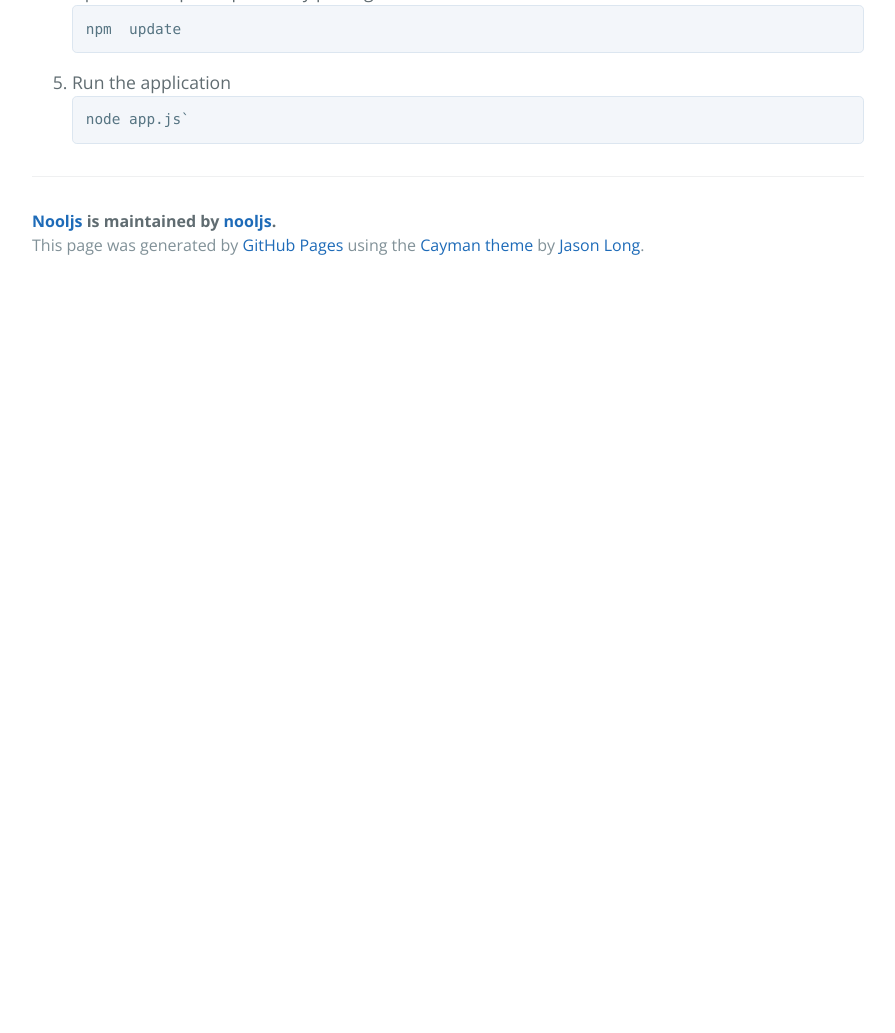
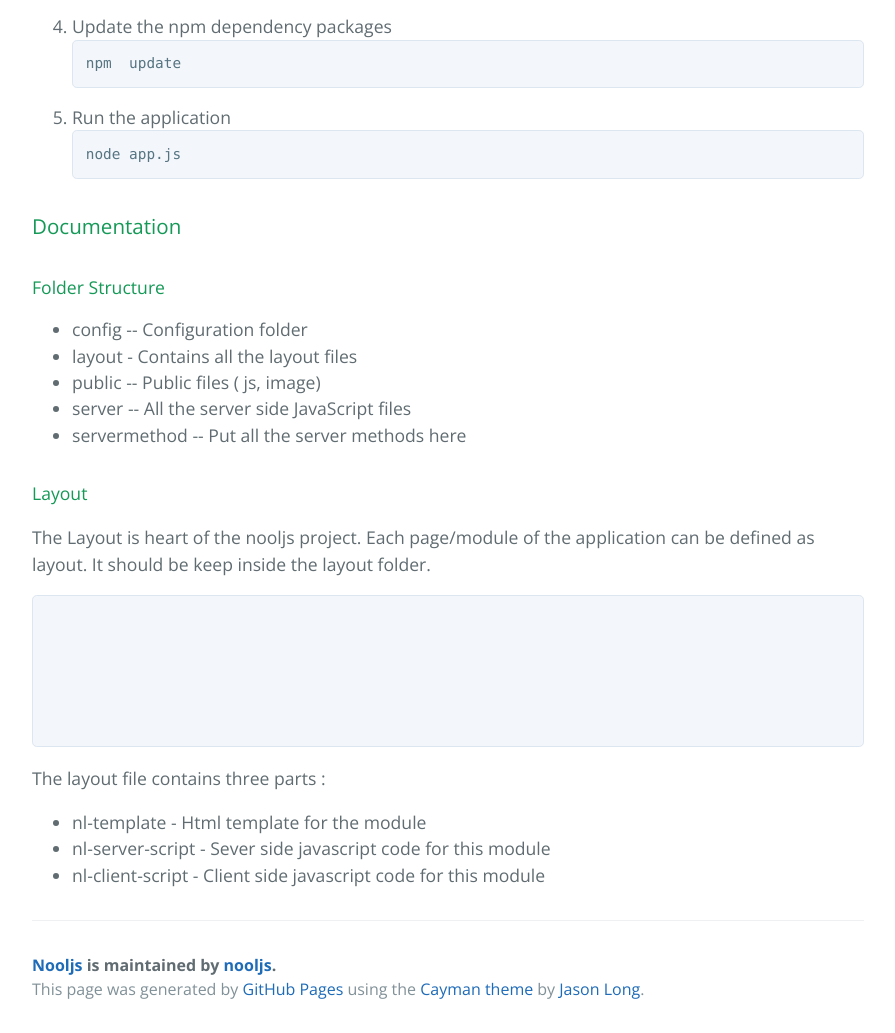
Before and after one commit to nooljs/nooljs, a plain HTML site: page index.html in a window 1280 px wide. Shown: the part 1129-2162 px from the top of the page, without its empty margins (192-1087 px from the left). Before the commit the page ends 1418 px from the top, so only its background shows below. Drawn offline with nearby package versions, Linux system fonts and the light colour scheme.

Commit message:
Update index.html

```diff
--- a/index.html
+++ b/index.html
@@ -35,9 +35,10 @@
 </ul>
 
 </p>
-
+<h3>
 <a id="Quick Start" class="anchor" href="#Quick Start" aria-hidden="true">
-  <span aria-hidden="true" class="octicon octicon-link"></span></a>Quick Start</h3>
+  <span aria-hidden="true" class="octicon octicon-link"></span></a>Quick Start
+   </h3>
 
 <ol>
   <li> Install nooljs with npm
@@ -61,9 +62,49 @@
    <pre>npm  update </pre> </li>
   <li> Run the application
 
-   <pre>node app.js`</pre> </li>
+   <pre>node app.js</pre> </li>
 </ol>
+ <h3>
+ <a id="Documentation" class="anchor" href="#Documentation" aria-hidden="true">
+  <span aria-hidden="true" class="octicon octicon-link"></span></a>Documentation
+   </h3>
 
+   <h4>
+ <a id="Folder Structure" class="anchor" href="#Folder Structure" aria-hidden="true">
+  <span aria-hidden="true" class="octicon octicon-link"></span></a>Folder Structure
+   </h4>
+
+   <ul>
+     <li>config -- Configuration folder </li>
+     <li> layout - Contains all the layout files </li>
+     <li> public -- Public files ( js, image) </li>
+     <li> server -- All the server side JavaScript files </li>
+     <li> servermethod -- Put all the server methods here  </li>
+   </ul>
+
+      <h4>
+ <a id="Layout" class="anchor" href="#Layout" aria-hidden="true">
+  <span aria-hidden="true" class="octicon octicon-link"></span></a>Layout
+   </h4>
+<p>
+The Layout is heart of the nooljs project.  Each page/module of the application can be defined as layout.
+    It should be keep inside the layout folder.
+</p>
+ <pre>
+    <nl-template id="store-edit-template" nl-permission="store-edit" nl-parent="main-content" >
+    </nl-template>
+    <nl-server-script>
+    </nl-server-script>
+   <nl-client-script>
+ </pre>
+ <p>
+    The layout file contains three parts :
+    <ul>
+    <li>nl-template - Html template for the module</li>
+    <li> nl-server-script -  Sever side javascript code for this module</li>
+    <li>nl-client-script - Client side javascript code for this module</li>
+    </ul>
+ </p>
 
 <!--
 <h3>
```
